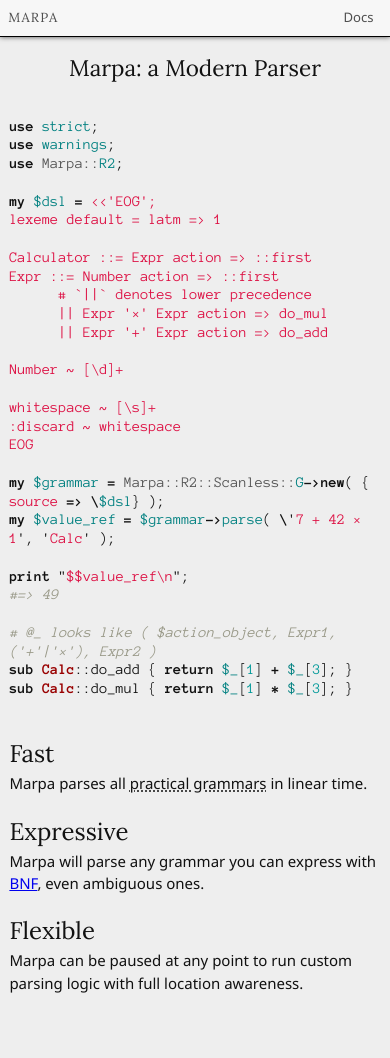
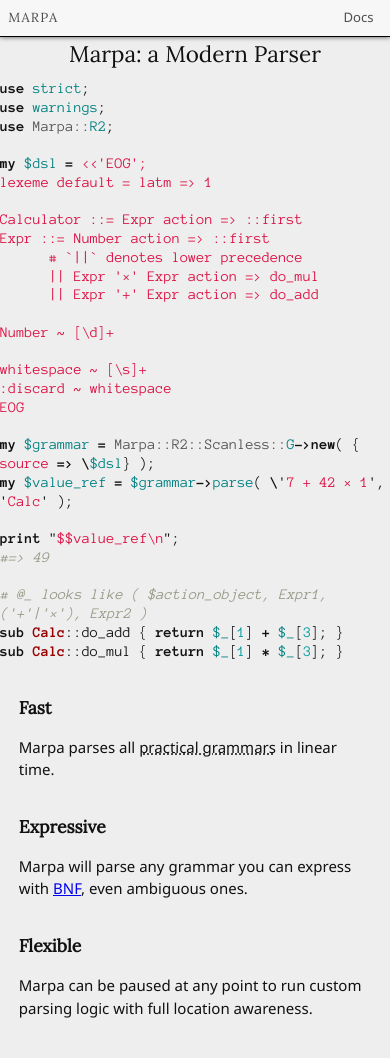
Before and after one commit to flaviut/marpa-site-temp, a Jekyll site: the page built from index.md, in a window 390 px wide. Built offline with Jekyll 4.4.1, drawn with Linux system fonts in a browser that asks for light colours; before the commit the page ends 1013 px from its top, so only the background shows below that.

Commit message:
Adjust CSS

```diff
--- a/_layouts/default.html
+++ b/_layouts/default.html
@@ -9,4 +9,5 @@
 
     {% include analytics.html %}
   </body>
+  <footer/>
 </html>
--- /dev/null
+++ b/_sass/_girder_css.scss
@@ -0,0 +1,145 @@
+/*    Girder is a Sassy grid toolkit      ====== */
+/*    https://github.com/unmaya/Girder    ===== */
+
+/* Adjust / Overwrite to fit your preference */
+html {font-size: 16px;}
+
+/* Set up your wrapping container with margins and to a fixed width if desired */
+.container, .row {
+  margin-left: auto;
+  margin-right: auto;
+  max-width: none;
+}
+
+/* Automatically clear rows and column / unit groupings */
+/* Rows are the primary building blocks for Girder */
+.row {
+  display: block;
+  clear: both;
+  *zoom: 1;
+
+  /* Lets add outer gutters to top level row 1.25em = 20px using 16px base */
+  padding-left: 1.25em;
+  padding-right: 1.25em;
+}
+.row:after {clear: both;}
+.row:before, .row:after {
+  display: table;
+  content: "";
+  line-height: 0;
+}
+
+/* All units will float left and use ems for gutter spacing */
+.row .unit {
+  float: left;
+  width: 100%;
+  padding: 0.625em;
+  /* 0.625em = 10px with a 16px base font */
+}
+
+/* remove nested outer gutters */
+.row > .unit:first-of-type {padding-left: 0;}
+.row > .unit:last-child {padding-right: 0;}
+
+/* Option to add them back in to keep third+ units equal in a row */
+.row.equal-units > .unit:first-of-type  {padding-left: 0.625em;}
+.row.equal-units > .unit:last-child {padding-right: 0.625em;}
+
+/* Lets remove the padding - gutter for nested units */
+/* We can also remove just left or right gutter with .alpha .omega */
+.row .unit .unit:first-of-type,
+.alpha {padding-left: 0;}
+.row .unit .unit:last-child,
+.omega {padding-right: 0;}
+
+/* Units are named based on how a row can be divided 1 - 6 parts */
+.row .whole {width: 100%;}
+.row .half, .two-quarters {width: 50%;}
+.row .third, .two-sixths {width: 33.3332%;}
+.row .two-thirds, .four-sixths {width: 66.6665%;}
+.row .fourth {width: 25%;}
+.row .three-fourths {width: 75%;}
+.row .fifth {width: 20%;}
+.row .two-fifths {width: 40%;}
+.row .three-fifths {width: 60%;}
+.row .four-fifths {width: 80%;}
+.row .sixth {width: 16.6666%;}
+.row .five-sixths {width: 83.3333%;}
+.row .golden-small {width: 38.2716%;}
+.row .golden-large {width: 61.7283%;}
+
+/* Remove padding (gutter) for all units inside a row, when nested or for specific units */
+.row.no-gutters,
+.row .row,
+.no-gutters .unit,
+.unit.no-gutters {padding: 0;}
+
+/* Sure, push things around if that's your thing */
+.push-one,
+.push-two,
+.push-three,
+.push-four {
+  position: relative;
+}
+.push-one {left: 13.9%;}
+.push-two {left: 26.4%;}
+.push-three {left: 38.9%;}
+.push-four {left: 51.4%;}
+
+/* Your standard presentational clearing class. Boo! Seriously, try Sass. */
+.clear {
+  clear: both;
+  display: block;
+  overflow: hidden;
+  visibility: hidden;
+  width: 0;
+  height: 0;
+}
+
+/* Include a broad amount of border-box on everything and profit. */
+/* Override for special cases within selectors. */
+/* http://www.paulirish.com/2012/box-sizing-border-box-ftw/ */
+*, *:before, *:after {
+  -moz-box-sizing: border-box;
+  -webkit-box-sizing: border-box;
+  box-sizing: border-box;
+}
+
+/* Utility classes to align text and float / hide elements (optional) */
+.left {
+  float: left;
+  margin-right: .8em;
+}
+.right {
+  float: right;
+  margin-left: .8em;
+}
+.hidden {
+  display: none !important;
+  visibility: hidden;
+}
+
+/* Small classes will only apply to viewports below 35.5em or 568px (with a 16px base) */
+.center-small {text-align: center;}
+.hide-small {display: none;}
+@media (min-width: 35.5em) {
+  .hide-small {display: block;}
+  .center-small {text-align: inherit;}
+}
+
+/* Example of a "small to medium" breakpoint for a single-column layout (optional) */
+@media (min-width: 10em) and (max-width: 35.5em) {
+  .row.equal-units > .unit:first-of-type {padding-left: 0;}
+  .row.equal-units > .unit:last-child {padding-right: 0;}
+
+   /* All units can go full-width here */
+  .row .unit {
+    padding-left: 0;
+    padding-right: 0;
+    width: 100%;
+
+    left: 0;
+    /* Reset neg. margin for nested grids */
+    margin-left: inherit;
+  }
+}
--- a/_sass/_layout.scss
+++ b/_sass/_layout.scss
@@ -10,18 +10,24 @@ body {
     white-space: pre-wrap;
     line-height: ($line-height - 1) * 0.5 + 1;
 
+    padding: $gutter;
+
     background-color: $accent-background-color;
+    border-radius: 3px;
+    @include box-shadow(2px, 2px, 5px);
   }
 
   h1, h2, h3, h4, h5, h6 {
     font-family: $accent-font-family;
+    font-weight: bolder;
   }
-  h1 { font-size: $font-size * 2.0; }
-  h2 { font-size: $font-size * 1.8; }
-  h3 { font-size: $font-size * 1.6; }
-  h4 { font-size: $font-size * 1.4; }
-  h5 { font-size: $font-size * 1.2; }
-  h6 { font-size: $font-size * 1.0; }
+
+  h1 { margin: .67em 0; font-size: $font-size * 2.0; }
+  h2 { margin: .75em 0; font-size: $font-size * 1.5; }
+  h3 { margin: .83em 0; font-size: $font-size * 1.17; }
+  h4 { margin: 1.0em 0; font-size: $font-size * 1.12; }
+  h5 { margin: 1.5em 0; font-size: $font-size * 0.83; }
+  h6 { margin: 1.67em 0; font-size: $font-size * 0.75; }
 
   blockquote {
     margin-left: $gutters;
@@ -37,8 +43,29 @@ body {
   strong { font-weight: bold }
   em { font-style: italic; }
 
-  abbr {
-    text-decoration: dotted underline;
+  abbr { text-decoration: dotted underline; }
+
+  table {
+      empty-cells: show;
+      border: 1px solid $grey-color;
+
+      td, th {
+          border-left: 1px solid $grey-color;
+          padding: 0.5em 1em;
+
+          &:first-child { border-left-width: 0px; }
+      }
+
+      thead {
+          background: $grey-color-light;
+          text-align: left;
+          vertical-align: bottom;
+      }
+
+      tbody tr:hover {
+        @include transition(background-color, fast);
+        background-color: darken($background-color, 7.5%);
+      }
   }
 }
 
@@ -97,25 +124,6 @@ nav {
 main {
   @include container;
 
-  > * {
-    @include unit();
-    @include clearfix;
-
-    > pre {
-      @include unit(three-fourths);
-
-      float: none;
-      margin-left: auto;
-      margin-right: auto;
-    }
-  }
-
-  .big-code {
-    > pre {
-      @include unit();
-    }
-  }
-
   .tagline {
     text-align: center;
     font-family: $accent-font-family;
@@ -129,11 +137,15 @@ main {
   }
 
   .big-example pre {
+    @include unit(three-fourths);
+
+    float: none;
+    margin-left: auto;
+    margin-right: auto;
+
     background-color: $background-color;
-  }
 
-  .features .third {
-    @include unit(third);
+    @include box-shadow(0px, 0px, 0px);
   }
 }
 
@@ -142,4 +154,6 @@ footer {
   @include clearfix;
 
   li { @include horizontal-list; }
+
+  min-height: 2em;
 }
--- a/_sass/_mixins.scss
+++ b/_sass/_mixins.scss
@@ -37,6 +37,14 @@
   }
 }
 
-@mixin transition($on...) {
-  transition: $on 0.5s ease;
+@mixin transition($on, $speed: medium) {
+  @if $speed == fast {
+    transition: $on 0.2s ease;
+  } @else if $speed == medium {
+    transition: $on 0.5s ease;
+  } @else if $speed == slow {
+    transition: $on 1s ease;
+  } @else {
+    @error "Unknown speed #{$speed}, expected slow, medium, or fast";
+  }
 }
--- a/css/main.scss
+++ b/css/main.scss
@@ -26,10 +26,8 @@ $brand-color-light: lighten($brand-color, 30%);
 $brand-color-dark:  darken($brand-color, 25%);
 
 $grey-color:        #828282;
-$grey-color-light:  lighten($grey-color, 15%);
+$grey-color-light:  lighten($grey-color, 20%);
 $grey-color-dark:   darken($grey-color, 20%);
-
-$html-classes: true;
 
 @import "girder";
 $container-max-width: $large-breakpoint;
@@ -37,4 +35,4 @@ $container-max-width: $large-breakpoint;
 $gutter: $gutters / 2;
 
 // Import partials from `sass_dir` (defaults to `_sass`)
-@import "layout", "syntax-highlighting";
+@import "girder_css", "layout", "syntax-highlighting";
--- a/index.md
+++ b/index.md
@@ -40,16 +40,16 @@ sub Calc::do_mul { return $_[1] * $_[3]; }
 {% endhighlight %} {: .big-example}
 
 
-<div class="features">
-  <div class="third">
+<div class="row">
+  <div class="unit third">
 ### Fast
 Marpa parses all <abbr title="grammars parsable by regexes, LALR, or recursive descent">practical grammars</abbr> in linear time.
   </div>
-  <div class="third">
+  <div class="unit third">
 ### Expressive
 Marpa will parse any grammar you can express with [BNF][bnf_def], even ambiguous ones.
   </div>
-  <div class="third">
+  <div class="unit third">
 ### Flexible
 Marpa can be paused at any point to run custom parsing logic with full location awareness.
   </div>
```
